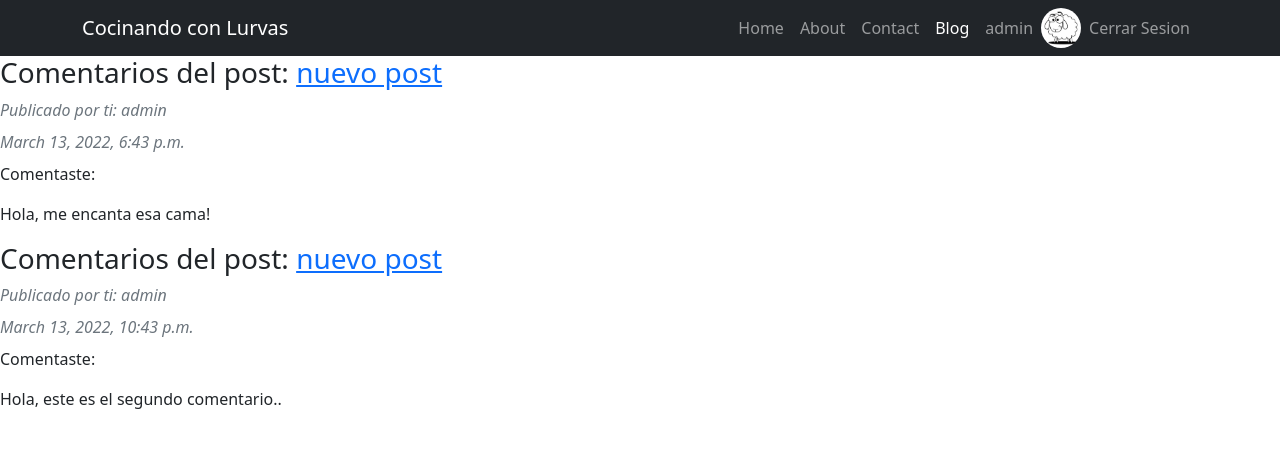
After one commit to LucasMandrile/Entrega-Final, a Django app: page /Applogin/comentarios/ in a window 1280 px wide. The commit adds this page. Shown: the top 449 px of the page. Run offline with Django 4.2, Linux system fonts and the light colour scheme; a user stored in the database is signed in; data comes from the database, SQL or seed files in the repository; both versions use the stored data as it was after the commit; some libraries are stand-ins or nearby versions.

Commit message:
Creado el perfil

```diff
--- a/AppLogin/forms.py
+++ b/AppLogin/forms.py
@@ -30,4 +30,4 @@ class PerfilForm(forms.ModelForm):
     imagenPerfil= forms.ImageField(required=False, widget=forms.FileInput)
     class Meta:
         model = Perfil
-        fields = ['imagenPerfil']
+        fields = ['imagenPerfil',]
--- a/AppLogin/urls.py
+++ b/AppLogin/urls.py
@@ -8,5 +8,7 @@ urlpatterns = [
     path('login/', login_request, name='Login'),
     path('logout/', LogoutView.as_view(template_name='AppLogin/logout.html'), name='Logout'),
     path('register/', register, name='Register'),
-    path('editarPerfil/', editarUsuario, name="editarPerfil"),
+    path('editarPerfil/', editarUsuario, name='editarPerfil'),
+    path('perfil/', verPerfil, name='Perfil'),
+    path('comentarios/',verComentarios, name='comentarios'),
 ]
--- a/AppLogin/views.py
+++ b/AppLogin/views.py
@@ -1,6 +1,9 @@
+from xml.etree.ElementTree import Comment
 from django.shortcuts import render, redirect
 from django.contrib.auth.forms import AuthenticationForm
 from django.contrib.auth import login, logout, authenticate
+
+from blog.models import Post, Comment
 
 
 from .forms import  *
@@ -95,3 +98,24 @@ def editarUsuario(request):
         userForm = UserRegisterForm(initial={'email': usuario.email,'first_name':usuario.first_name ,'last_name': usuario.last_name})
         imageForm = UserImageForm()
     return render(request, 'AppLogin/editarPerfil.html',{'userForm':userForm,'imageForm':imageForm , 'usuario':usuario})
+
+def verPerfil(request):
+    usuario = request.user
+    perfil = Perfil.objects.filter(user=usuario)
+    comentarios= Comment.objects.filter(name=usuario)
+
+    username= usuario.username
+    #userBio= usuario.perfil.biografia
+    email= usuario.email
+    avatar= usuario.perfil.imagenPerfil
+    print(username)
+    print(comentarios)
+
+    return render(request, "AppLogin/perfil.html", {'username':username,'email':email, 'usuario':usuario,'comentario':comentarios})
+
+"""Para ver los comentarios"""
+
+def verComentarios(request):
+    comentario= Comment.objects.filter(name=request.user)
+
+    return render(request,"Applogin/comentarios.html", {'comentario':comentario})
--- a/blog/urls.py
+++ b/blog/urls.py
@@ -10,4 +10,5 @@ urlpatterns = [
     path('post/create', PostCreate.as_view(), name='crearPost'),
     path('post/update/<slug:slug>/', PostUpdate.as_view(), name='modificarPost'),
     path('post/delete/<slug:slug>/', PostDelete.as_view(), name='eliminarPost'),
-]
+    #path('comentarios',verComentarios, name='comentarios'),
+    ]
--- /dev/null
+++ b/templates/AppLogin/comentarios.html
@@ -0,0 +1,28 @@
+{% extends 'blog/base.html' %}
+
+{% block ContenidoQueCambia %}
+
+
+</head>
+
+                        {% if comentario %}
+
+                        {% for coment in comentario %}
+                        <h3>Comentarios del post: <a href="{% url 'home'%}">{{coment.post.titulo}}</a></h3>
+                        <div class="text-muted fst-italic mb-2">Publicado por ti: {{coment.name}}</div>
+                        <div class="text-muted fst-italic mb-2">{{coment.creado_el}}</div>
+                        <p>Comentaste: </p>
+                        <p>{{coment.comentario}}</p>
+
+
+                        {% endfor %}
+
+                        {% else %}
+                        <p>No hay nada:(</p>
+                        {% endif %}
+
+
+
+
+
+{% endblock ContenidoQueCambia %}
--- a/templates/blog/base.html
+++ b/templates/blog/base.html
@@ -28,10 +28,10 @@
                         <li class="nav-item"><a class="nav-link" href="#!">Contact</a></li>
                         <li class="nav-item"><a class="nav-link active" aria-current="page" href="{% url 'home' %}">Blog</a></li>
                         {% if not request.user.is_authenticated %}
-                        <li class="nav-item"><a class="nav-link active" aria-current="page" href="{% url 'Login' %}">Login</a></li>
+                        <li class="nav-item"><a class="nav-link active" aria-current="page" href="{% url 'Login' %}">Iniciar Sesion</a></li>
                         {%else%}
-                        <li class="nav-item"><a class="nav-link" href="{% url 'editarPerfil' %}">{{user.username}}</a></li>
-                        <img style="height: 50px;" src="{{user.imagen.url}}">
+                        <li class="nav-item"><a class="nav-link" href="{% url 'Perfil' %}">{{user.username}}</a></li>
+                        <img class="rounded-circle" src= "{{request.user.perfil.imagenPerfil.url}}" alt="..."  height="40px" width="40px" />
                         <li class="nav-item"><a class="nav-link" href="{% url 'Logout' %}">Cerrar Sesion</a></li>
                         {%endif%}
                     </ul>
--- a/templates/blog/post_detail.html
+++ b/templates/blog/post_detail.html
@@ -27,8 +27,9 @@
                     <class="comments" style="padding: 5px;">
                         <p class="font-weight-bold">
                             <h6>{{ comment.name }}</h6>
+                            <img class="rounded-circle" src= "{{request.user.perfil.imagenPerfil.url}}" alt="..."  height="40px" width="40px" />
                         <span class=" text-muted font-weight-normal">
-                            {{ comment.created_on }}
+                            {{ comment.creado_el }}
                         </span>
                         </p>
                         {{ comment.comentario | linebreaks }}
```
Also changed, not shown: blog/views.py (+7 -0 lines), templates/AppLogin/perfil.html (+4 -50 lines), db.sqlite3, media/descarga - copia.jpeg (added), media/sorpresa - copia.jpeg (added).
